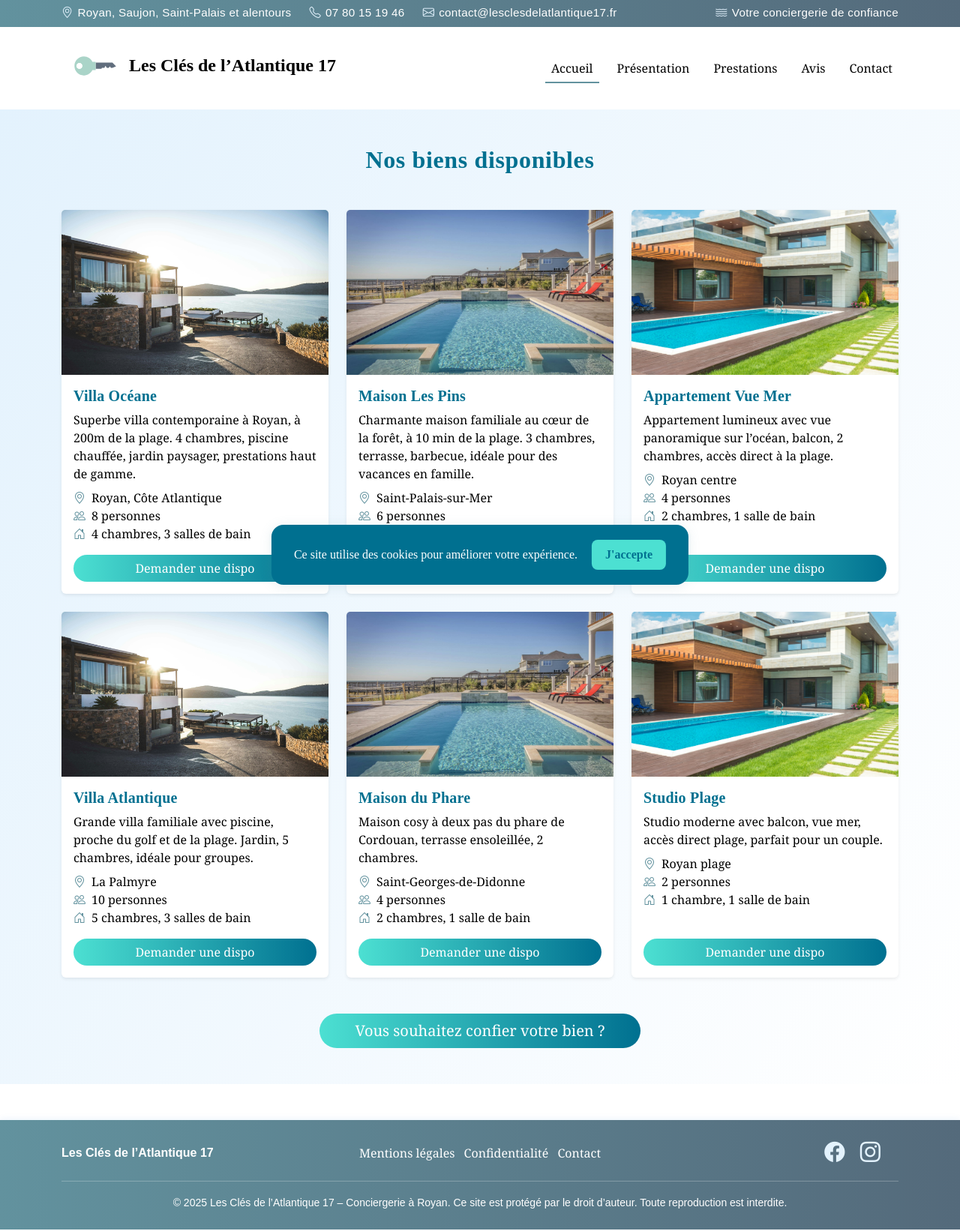
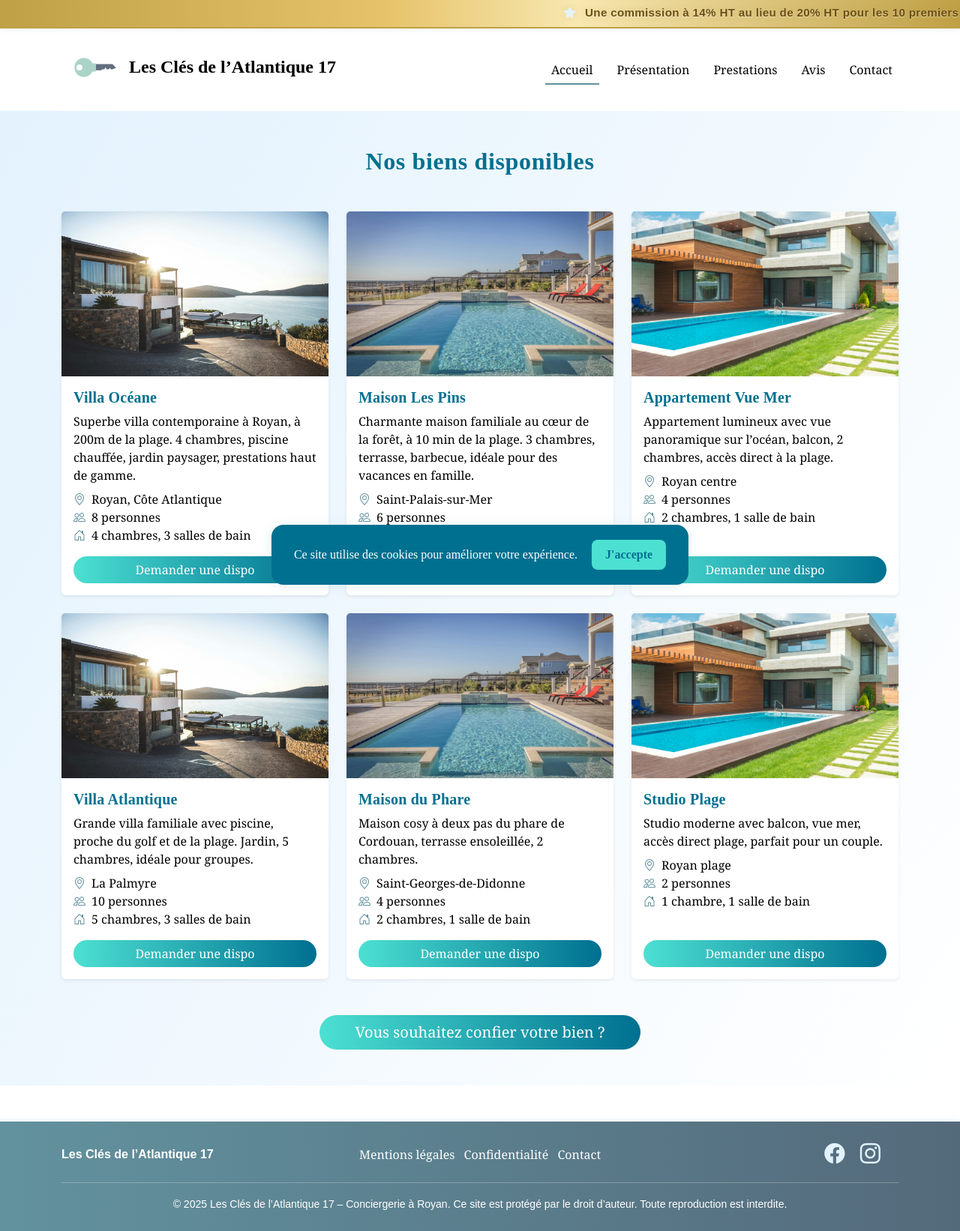
Before and after one commit to Sullivankow/atlantique, a PHP site: page /pages/biens.php in a window 1280 px wide. Shown: the whole page at 75% size. Run offline with PHP 8.4, Linux system fonts and the light colour scheme.

Commit message:
MAJ top bar promo

```diff
--- a/assets/css/override-bootstrap.css
+++ b/assets/css/override-bootstrap.css
@@ -142,7 +144,36 @@ h1, h2, h3, h4, h5, h6, .display-1, .display-2, .display-3, .display-4 {
 }
 
 
-
+/* Promo barre défilante or */
+.promo-bar-gold {
+    background: linear-gradient(90deg, #FFD700 0%, #FFC300 100%);
+    color: #7c5a00;
+    font-family: 'Montserrat', sans-serif;
+    font-size: 1.08rem;
+    font-weight: 600;
+    letter-spacing: 0.02em;
+    box-shadow: 0 2px 8px #FFD70033;
+    padding: 0.45rem 0;
+    border-bottom: 2px solid #e6b800;
+    position: relative;
+    overflow: hidden;
+    z-index: 1000;
+}
+.promo-marquee {
+    width: 100vw;
+    overflow: hidden;
+    white-space: nowrap;
+    position: relative;
+}
+.promo-marquee span {
+    display: inline-block;
+    padding-left: 100vw;
+    animation: promo-scroll 16s linear infinite;
+}
+@keyframes promo-scroll {
+    0% { transform: translateX(0); }
+    100% { transform: translateX(-100vw); }
+}
 
 
 
@@ -175,6 +206,13 @@ h1, h2, h3, h4, h5, h6, .display-1, .display-2, .display-3, .display-4 {
 .topbar-conciergerie i {
     margin-right: 0.4em;
     color: #e3f2fd;
+}
+/* Gold profond et élégant */
+.topbar-conciergerie.promo-bar-gold {
+    background: linear-gradient(90deg, #bfa046 0%, #e6c36a 40%, #f7e7b0 60%, #bfa046 100%);
+    color: #6b4f13 !important;
+    border-bottom: 2px solid #bfa046 !important;
+    text-shadow: 0 1px 2px #fff8, 0 0px 8px #bfa04655;
 }
 
 @media (max-width: 600px) {
--- a/template/header.php
+++ b/template/header.php
@@ -15,17 +15,13 @@
 
 
 <body>
-    <div class="topbar-conciergerie">
-        <div class="container">
-            <div class="contact-info">
-                <span><i class="bi bi-geo-alt"></i>Royan, Saujon, Saint-Palais et alentours</span>
-
-                <span><i class="bi bi-telephone"></i><a href="tel:+33612345678" style="color:inherit;text-decoration:none;">07 80 15 19 46</a></span>
-                <span><i class="bi bi-envelope"></i><a href="mailto:contact@cles-atlantique.fr" style="color:inherit;text-decoration:none;">contact@lesclesdelatlantique17.fr</a></span>
-            </div>
-            <div class="contact-info">
-                <span><i class="bi bi-water"></i>Votre conciergerie de confiance</span>
-            </div>
+    <div class="topbar-conciergerie promo-bar-gold">
+        <div class="promo-marquee">
+            <span>
+                <i class="bi bi-star-fill me-2"></i>
+                Une commission à <b>14% HT</b> au lieu de 20% HT pour les 10 premiers propriétaires – <b>reste 5 places</b> !
+                <i class="bi bi-star-fill ms-2"></i>
+            </span>
         </div>
     </div>
 
--- a/template/hero.php
+++ b/template/hero.php
@@ -1,6 +1,9 @@
 <section class="hero-conciergerie position-relative d-flex align-items-center justify-content-center">
     <img src="assets/images/hero2.jpg" alt="Vue sur Royan et l'océan" class="hero-bg-img">
     <div class="hero-overlay"></div>
+
+
+
     <div class="hero-content text-center text-white position-absolute top-50 start-50 translate-middle w-100 px-3">
         <h1 class="display-4 fw-bold mb-3" style="text-shadow:0 2px 16px #0008;">Les Clés de l’Atlantique 17</h1>
         <p class="lead mb-4" style="text-shadow:0 2px 8px #0007;">Conciergerie à Royan, Saujon, et alentours<br>Gestion de biens, ménage, accueil personnalisé</p>
@@ -8,5 +11,6 @@
         <div class="d-flex justify-content-center" style="z-index:3;">
             <a href="#contact" class="btn btn-primary mt-auto animate-btn rounded-pill">Demander un devis</a>
         </div>
+
     </div>
 </section>
--- a/template/prestation.php
+++ b/template/prestation.php
@@ -92,10 +92,10 @@
                 <div class="col-12 col-md-6 col-lg-5">
                     <div class="card h-100 shadow-lg border-0 animate-fade-in-up" style="border-radius:1.5rem;">
                         <div class="card-body text-center p-4">
-                            <span class="badge rounded-pill px-4 py-2 mb-3" style="background:linear-gradient(90deg,#62929E 0%,#4ce0d2 100%);color:#fff;font-size:1.1rem;box-shadow:0 2px 12px #4ce0d233;">Formule Liberté <b>15% TTC</b></span>
+                            <span class="badge rounded-pill px-4 py-2 mb-3" style="background:linear-gradient(90deg,#62929E 0%,#4ce0d2 100%);color:#fff;font-size:1.1rem;box-shadow:0 2px 12px #4ce0d233;">Formule Liberté <b>20% HT</b></span>
 
                             <h2 class="fw-bold mb-3" style="color:#62929E; font-family:'Cinzel',serif; font-size:1.5rem;">Gestion à la carte</h2>
-                            <p class="text-muted mb-3">15% TTC sur le loyer perçu, ensuite vous choisissez les prestations selon vos besoins : Check-in, Check-out, ménage, assistance, etc.</p>
+                            <p class="text-muted mb-3">20% HT sur le loyer perçu, ensuite vous choisissez les prestations selon vos besoins : Check-in, Check-out, ménage, assistance, etc.</p>
                             <ul class="list-unstyled text-start mb-0" style="color:#62929E; font-size:1.08rem;">
                                 <li class="mb-2"><i class="bi bi-check2-circle me-2" style="color:#62929E;font-size:1.2rem;"></i>Gestion flexible et personnalisée</li>
                                 <li class="mb-2"><i class="bi bi-check2-circle me-2" style="color:#62929E;font-size:1.2rem;"></i>Prestations à la carte</li>
```
Also changed, not shown: other parts of assets/css/override-bootstrap.css (+30 -0 lines).
